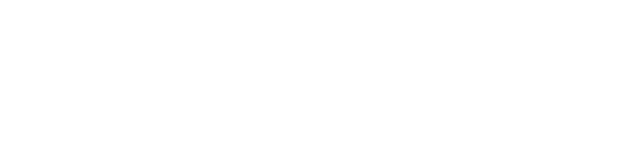
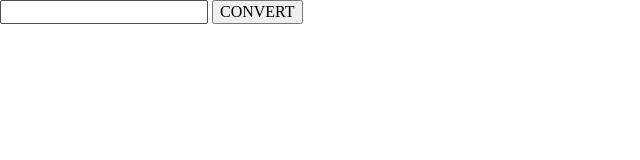
Before and after one commit to reuben-germain/temperature-converter, a plain HTML site: page index.html in a window 1280 px wide. Shown: the whole page, without its empty margins (0-640 px from the left). Drawn offline with Linux system fonts and the light colour scheme.

Commit message:
added a html button

```diff
--- a/index.html
+++ b/index.html
@@ -10,6 +10,8 @@
     <link rel="stylesheet" href="css/style.css">
 </head>
 <body>
+    <input id="temp" type="text" name="" value="">
+    <button id="convert" type="button" name="button">CONVERT</button>
     <script type="text/javascript" src="js/main.js"></script>
 </body>
 </html>
```
